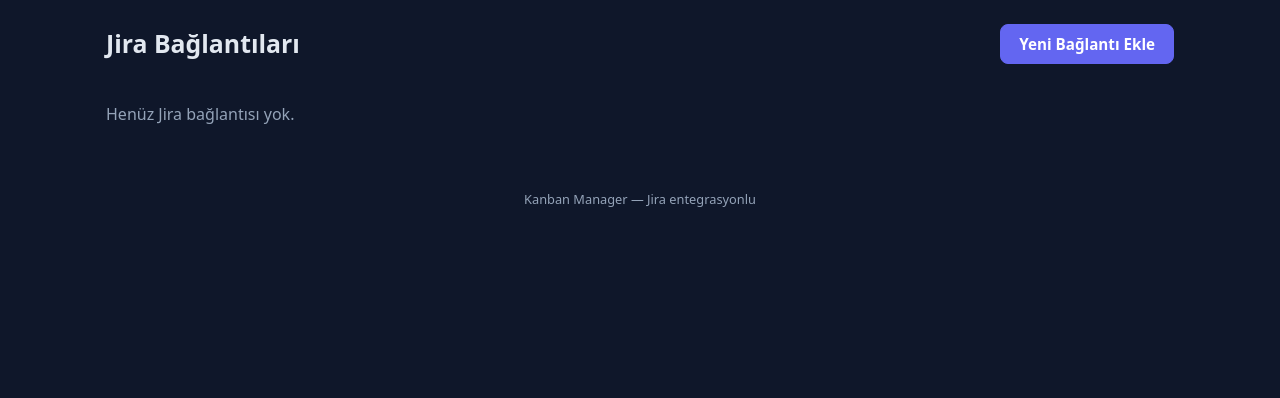
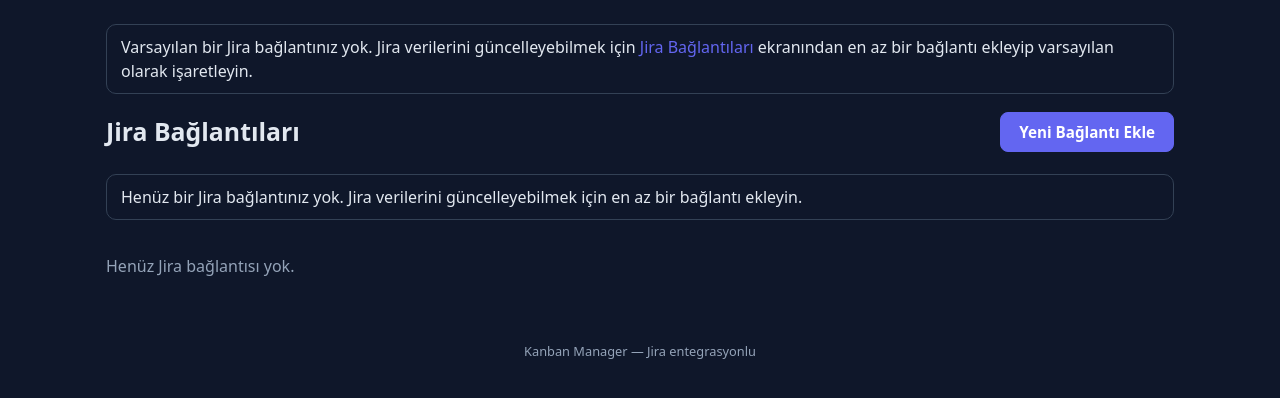
Before and after one commit to engintalay/kanbanProjectManager, a Django app: page /jira/ in a window 1280 px wide. Shown: the part 56-454 px from the top of the page. Run offline with Django 5.2, Linux system fonts and the light colour scheme; the visitor is signed in with stand-in values (Sample User, id 1); data that the repository does not hold is empty.

Commit message:
feat: per-user jira connection isolation and default warning

```diff
--- a/kanbanapp/context_processors.py
+++ b/kanbanapp/context_processors.py
@@ -12,8 +12,14 @@ def request_user(request):
 
     active_theme = None
     available_themes = []
+    jira_has_default = False
+    jira_has_connections = False
     try:
-        from .models import Theme
+        from .models import JiraConnection, Theme
+        if getattr(user, "is_authenticated", False):
+            conns = JiraConnection.objects.filter(created_by=user)
+            jira_has_connections = conns.exists()
+            jira_has_default = conns.filter(is_default=True).exists()
         theme_id = request.session.get("active_theme_id")
         if theme_id:
             active_theme = Theme.objects.filter(id=theme_id, is_active=True).first()
@@ -37,4 +43,6 @@ def request_user(request):
         "can_manage_jira": lvl is not None and lvl <= 2,
         "active_theme": active_theme,
         "available_themes": available_themes,
+        "jira_has_default": jira_has_default,
+        "jira_has_connections": jira_has_connections,
     }
--- a/kanbanapp/forms.py
+++ b/kanbanapp/forms.py
@@ -44,7 +44,15 @@ class ProjectForm(forms.ModelForm):
         }
 
     def __init__(self, *args, **kwargs):
+        self.user = kwargs.pop("user", None)
         super().__init__(*args, **kwargs)
+        # Scope Jira connections to the current user (full isolation).
+        if self.user is not None:
+            from .views import _user_jira_connections
+            conn_qs = _user_jira_connections(self.user)
+        else:
+            conn_qs = JiraConnection.objects.none()
+        self.fields["jira_connection"].queryset = conn_qs
         self.fields["jira_connection"].required = False
         self.fields["jira_connection"].empty_label = "--- Jira Bağlantısı Seçin ---"
         self.fields["jira_connection"].help_text = "Projeye ait Jira sunucu bağlantısını seçin. Kartlar bu Jira üzerinden çekilecektir."
@@ -54,11 +62,24 @@ class ProjectForm(forms.ModelForm):
         self.fields["jql_max_results"].required = False
         self.fields["jql_max_results"].initial = 100
         self.fields["jql_max_results"].help_text = "JQL aramasında getirilecek maksimum kayıt sayısı (varsayılan: 100, max: 500)."
-        # If new project and default connection exists, pre-select it
+        # If new project and default connection exists, pre-select it (user-scoped)
         if not self.instance.pk and not self.initial.get("jira_connection"):
-            default_conn = JiraConnection.objects.filter(is_default=True).first() or JiraConnection.objects.first()
+            if self.user is not None:
+                default_conn = conn_qs.filter(is_default=True).first() or conn_qs.first()
+            else:
+                default_conn = None
             if default_conn:
                 self.initial["jira_connection"] = default_conn.id
+
+    def clean_jira_connection(self):
+        conn = self.cleaned_data.get("jira_connection")
+        if conn is None:
+            return conn
+        if self.user is not None:
+            from .views import _owns_jira_connection
+            if not _owns_jira_connection(self.user, conn):
+                raise forms.ValidationError("Seçilen Jira bağlantısı size ait değil.")
+        return conn
 
     def clean_jql_max_results(self):
         val = self.cleaned_data.get("jql_max_results")
--- a/kanbanapp/templates/kanbanapp/base.html
+++ b/kanbanapp/templates/kanbanapp/base.html
@@ -74,6 +74,15 @@
       </div>
     {% endif %}
 
+    {% if user.is_authenticated and can_manage_jira and not jira_has_default %}
+      <div class="messages">
+        <div class="message message-warning">
+          Varsayılan bir Jira bağlantınız yok. Jira verilerini güncelleyebilmek için
+          <a href="{% url 'jira_connections' %}">Jira Bağlantıları</a> ekranından en az bir bağlantı ekleyip varsayılan olarak işaretleyin.
+        </div>
+      </div>
+    {% endif %}
+
     {% block content %}{% endblock %}
   </main>
 
--- a/kanbanapp/templates/kanbanapp/jira_connections.html
+++ b/kanbanapp/templates/kanbanapp/jira_connections.html
@@ -7,6 +7,11 @@
   <a href="{% url 'jira_connection_create' %}" class="btn-primary">Yeni Bağlantı Ekle</a>
   {% endif %}
 </div>
+{% if not has_connections %}
+<div class="messages"><div class="message message-warning">Henüz bir Jira bağlantınız yok. Jira verilerini güncelleyebilmek için en az bir bağlantı ekleyin.</div></div>
+{% elif not has_default %}
+<div class="messages"><div class="message message-warning">Varsayılan Jira bağlantınız yok. Bir bağlantıyı "varsayılan" olarak işaretleyin; aksi halde senkronizasyon çalışmayabilir.</div></div>
+{% endif %}
 <div class="projects-grid">
   {% for conn in connections %}
   <div class="project-card">
--- a/kanbanapp/views.py
+++ b/kanbanapp/views.py
@@ -205,7 +205,9 @@ def register_view(request):
         {
             "roles": roles,
             "projects": projects,
-            "jira_connections": JiraConnection.objects.values(
+            "jira_connections": JiraConnection.objects.filter(
+                created_by=request.user
+            ).values(
                 "id", "name", "host", "is_default"
             ).order_by("-is_default", "name"),
         },
@@ -231,15 +233,15 @@ def jira_user_lookup_view(request):
     conn = None
     conn_id = request.POST.get("connection")
     if conn_id:
-        conn = JiraConnection.objects.filter(id=conn_id).first()
+        conn = JiraConnection.objects.filter(id=conn_id, created_by=request.user).first()
         if conn is None:
             return JsonResponse(
                 {"ok": False, "error": "Seçilen Jira bağlantısı bulunamadı."}, status=404
             )
     if conn is None:
         conn = (
-            JiraConnection.objects.filter(is_default=True).first()
-            or JiraConnection.objects.order_by("id").first()
+            JiraConnection.objects.filter(created_by=request.user, is_default=True).first()
+            or JiraConnection.objects.filter(created_by=request.user).order_by("id").first()
         )
     if conn is None:
         return JsonResponse({
@@ -488,7 +490,7 @@ def project_create_view(request):
         return _forbidden(request)
 
     if request.method == "POST":
-        form = ProjectForm(request.POST)
+        form = ProjectForm(request.POST, user=request.user)
         if form.is_valid():
             project = form.save(commit=False)
             project.created_by = request.user
@@ -497,7 +499,7 @@ def project_create_view(request):
             return redirect("projects")
         messages.error(request, "Formdaki hataları düzeltin.")
     else:
-        form = ProjectForm(initial={"created_by": request.user})
+        form = ProjectForm(initial={"created_by": request.user}, user=request.user)
     return render(request, "kanbanapp/project_form.html", {"form": form, "mode": "create"})
 
 
@@ -509,7 +511,7 @@ def project_edit_view(request, project_id):
 
     next_url = request.GET.get("next") or request.POST.get("next")
     if request.method == "POST":
-        form = ProjectForm(request.POST, instance=project)
+        form = ProjectForm(request.POST, instance=project, user=request.user)
         if form.is_valid():
             form.save()
             messages.success(request, f"{project.name} projesi güncellendi.")
@@ -518,7 +520,7 @@ def project_edit_view(request, project_id):
             return redirect("projects")
         messages.error(request, "Formdaki hataları düzeltin.")
     else:
-        form = ProjectForm(instance=project)
+        form = ProjectForm(instance=project, user=request.user)
     return render(request, "kanbanapp/project_form.html", {"form": form, "mode": "edit", "project": project, "next": next_url})
 
 
@@ -545,14 +547,18 @@ def project_delete_view(request, project_id):
 
 @login_required
 def jira_connections(request):
-    """List all Jira connections. Admin sees all, project managers see their own."""
-    connections = JiraConnection.objects.all()
-    if not _is_admin(request.user):
-        connections = connections.filter(created_by=request.user)
+    """List Jira connections owned by the current user (full isolation)."""
+    connections = _user_jira_connections(request.user)
+    has_default = connections.filter(is_default=True).exists()
     return render(
         request,
         "kanbanapp/jira_connections.html",
-        {"connections": connections, "can_manage_jira": _can_manage_jira(request.user)},
+        {
+            "connections": connections,
+            "can_manage_jira": _can_manage_jira(request.user),
+            "has_default": has_default,
+            "has_connections": connections.exists(),
+        },
     )
 
 
@@ -567,6 +573,11 @@ def jira_connection_create(request):
             connection = form.save(commit=False)
             connection.created_by = request.user
             connection.save()
+            # Auto-default: if user has no default connection yet, make this one default.
+            if not JiraConnection.objects.filter(created_by=request.user, is_default=True).exclude(id=connection.id).exists():
+                if not connection.is_default:
+                    connection.is_default = True
+                    connection.save(update_fields=["is_default"])
             messages.success(request, "Jira bağlantısı eklendi.")
             return redirect("jira_connections")
         messages.error(request, "Formdaki hataları düzeltin.")
@@ -578,7 +589,7 @@ def jira_connection_create(request):
 @login_required
 def jira_connection_edit(request, connection_id):
     connection = get_object_or_404(JiraConnection, id=connection_id)
-    if not _can_manage_jira(request.user):
+    if not _can_manage_jira(request.user) or not _owns_jira_connection(request.user, connection):
         return _forbidden(request)
 
     if request.method == "POST":
@@ -597,14 +608,38 @@ def _can_manage_jira(user):
     return _role_level(user) <= 2
 
 
+def _user_jira_connections(user):
+    """Jira connections visible/usable by a user.
+
+    Full isolation: every user (including admin) sees only their own
+    connections. There is no global/admin override anymore.
+    """
+    return JiraConnection.objects.filter(created_by=user)
+
+
+def _owns_jira_connection(user, conn):
+    if conn is None:
+        return False
+    return getattr(conn, "created_by_id", None) == getattr(user, "id", None)
+
 @login_required
 def jira_connection_delete(request, connection_id):
     connection = get_object_or_404(JiraConnection, id=connection_id)
-    if not _can_manage_jira(request.user):
-        return _forbidden(request)
-
-    if request.method == "POST":
+    if not _can_manage_jira(request.user) or not _owns_jira_connection(request.user, connection):
+        return _forbidden(request)
+
+    if request.method == "POST":
+        was_default = connection.is_default
+        owner = connection.created_by
         connection.delete()
+        # Promote another connection to default if needed.
+        if was_default and owner is not None:
+            remaining = JiraConnection.objects.filter(created_by=owner)
+            if remaining.exists() and not remaining.filter(is_default=True).exists():
+                first = remaining.order_by("id").first()
+                if first is not None:
+                    first.is_default = True
+                    first.save(update_fields=["is_default"])
         messages.success(request, "Jira bağlantısı silindi.")
         return redirect("jira_connections")
     return render(request, "kanbanapp/connection_confirm_delete.html", {"connection": connection})
@@ -613,7 +648,7 @@ def jira_connection_delete(request, connection_id):
 @login_required
 def jira_test_connection(request, connection_id):
     connection = get_object_or_404(JiraConnection, id=connection_id)
-    if not _can_manage_jira(request.user):
+    if not _can_manage_jira(request.user) or not _owns_jira_connection(request.user, connection):
         return _forbidden(request)
 
     if not connection.is_valid:
@@ -639,7 +674,7 @@ def jira_test_connection(request, connection_id):
 def jira_sync_statuses(request, connection_id):
     """Sync all statuses from a Jira connection into local JiraStatus table."""
     connection = get_object_or_404(JiraConnection, id=connection_id)
-    if not _can_manage_jira(request.user):
+    if not _can_manage_jira(request.user) or not _owns_jira_connection(request.user, connection):
         return _forbidden(request)
 
     if not connection.is_valid:
@@ -670,6 +705,10 @@ def project_jira_sync_statuses(request, project_id):
         messages.error(request, "Bu projeye atanmış bir Jira bağlantısı bulunmuyor.")
         return redirect("board", project_id=project.id)
 
+    if not _owns_jira_connection(request.user, project.jira_connection):
+        messages.error(request, "Bu projenin Jira bağlantısı size ait değil; senkronizasyon yapılamaz.")
+        return redirect("board", project_id=project.id)
+
     service = JiraService()
     try:
         count = service.sync_statuses(project.jira_connection)
@@ -691,6 +730,10 @@ def refresh_project(request, project_id):
 
     if not project.jira_connection:
         messages.error(request, "Bu projeye bir Jira bağlantısı tanımlı değil.")
+        return redirect("projects")
+
+    if not _owns_jira_connection(request.user, project.jira_connection):
+        messages.error(request, "Bu projenin Jira bağlantısı size ait değil; yenileme yapılamaz.")
         return redirect("projects")
 
     if request.method == "POST":
@@ -1615,6 +1658,10 @@ def kanban_card_jira_refresh_view(request, project_id, card_id):
         messages.error(request, "Bu projeye atanmış bir Jira bağlantısı bulunmuyor.")
         return redirect("board", project_id=project.id)
 
+    if not _owns_jira_connection(request.user, project.jira_connection):
+        messages.error(request, "Bu projenin Jira bağlantısı size ait değil; kart yenilenemez.")
+        return redirect("board", project_id=project.id)
+
     service = JiraService()
     try:
         issue_data = service.get_project_issue(project, card.jira_key)
```
Also changed, not shown: kanbanapp/tests.py (+17 -10 lines).
